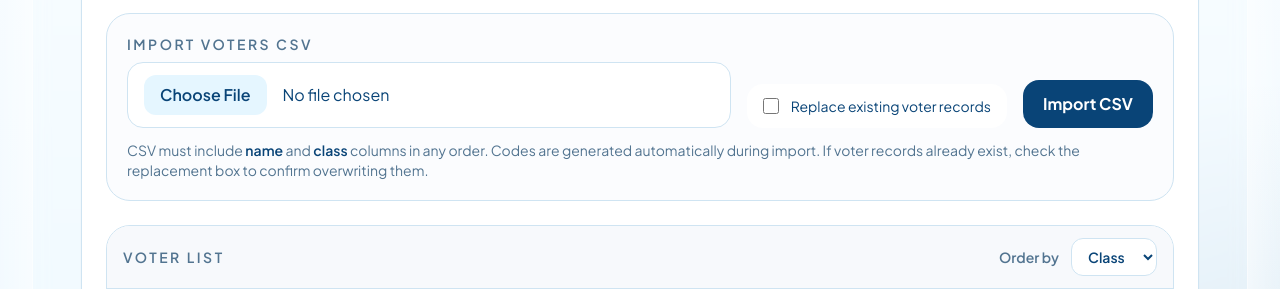
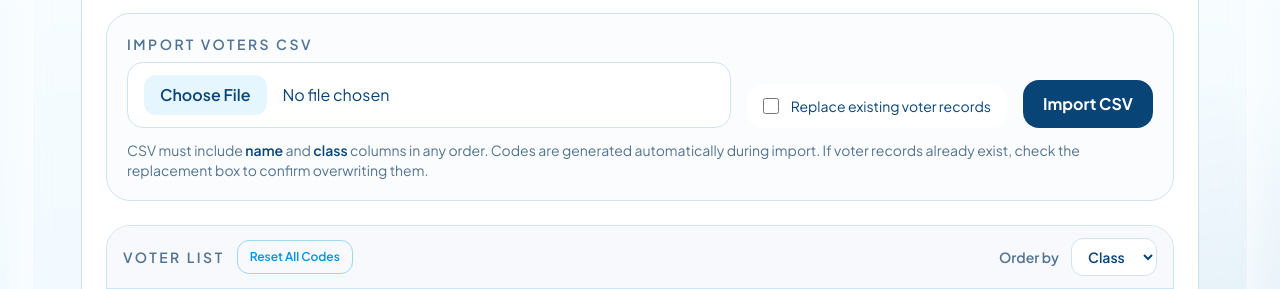
Before and after one commit to eigen-spaced/voting-booth, a FastAPI app: template app/templates/admin_dashboard.html in a window 1280 px wide. Shown: the part 609-898 px from the top of the page. Run offline with FastAPI, Linux system fonts and the light colour scheme; the template is opened without the code that fills it, so the values that code supplies are empty; some libraries are stand-ins or nearby versions.

Commit message:
feat: add reset code button for all voters

```diff
--- a/app/main.py
+++ b/app/main.py
@@ -35,6 +35,7 @@ from app.crud import (
     import_voters,
     parse_voter_csv,
     record_vote,
+    reset_all_voter_codes,
     reset_voter_code,
 )
 from app.database import Base, engine, ensure_schema, get_db
@@ -67,7 +68,7 @@ def format_dubai_time(value: datetime | None) -> str:
         return "Not recorded"
     dubai_tz = timezone(timedelta(hours=4))
     normalized = value.replace(tzinfo=timezone.utc) if value.tzinfo is None else value.astimezone(timezone.utc)
-    return normalized.astimezone(dubai_tz).strftime("%H:%M %d/%m/%Y")
+    return normalized.astimezone(dubai_tz).strftime("%I:%M %p %d-%m-%Y")
 
 
 def touch_admin_activity(request: Request) -> None:
@@ -505,6 +506,21 @@ def remove_admin_voter(
     return RedirectResponse("/admin", status_code=status.HTTP_303_SEE_OTHER)
 
 
+@app.post("/admin/voters/reset-all-codes")
+def admin_reset_all_voter_codes(
+    request: Request,
+    csrf_token: str = Form(...),
+    db: Session = Depends(get_db),
+):
+    validate_admin_request(request, csrf_token)
+    try:
+        count = reset_all_voter_codes(db, VOTER_CODE_DIGITS)
+        set_admin_notice(request, f"All codes reset. {count} voter(s) updated.")
+    except AdminActionError as exc:
+        set_admin_notice(request, str(exc), "error")
+    return RedirectResponse("/admin", status_code=status.HTTP_303_SEE_OTHER)
+
+
 @app.post("/admin/voters/{voter_id}/reset-code")
 def admin_reset_voter_code(
     voter_id: int,
--- a/app/templates/admin_dashboard.html
+++ b/app/templates/admin_dashboard.html
@@ -90,7 +90,13 @@
 
             <div class="mt-6 overflow-hidden rounded-[24px] border border-line">
                 <div class="flex items-center justify-between border-b border-line bg-[#f7f9fc] px-4 py-3">
-                    <p class="text-sm font-semibold uppercase tracking-[0.18em] text-muted">Voter List</p>
+                    <div class="flex items-center gap-3">
+                        <p class="text-sm font-semibold uppercase tracking-[0.18em] text-muted">Voter List</p>
+                        <form method="post" action="/admin/voters/reset-all-codes" onsubmit="return confirm('Reset codes for ALL voters? This cannot be undone.')">
+                            <input type="hidden" name="csrf_token" value="{{ csrf_token }}">
+                            <button class="rounded-xl border border-[#9dd7f4] px-3 py-2 text-xs font-semibold text-brand hover:bg-brandSoft" type="submit">Reset All Codes</button>
+                        </form>
+                    </div>
                     <form method="get" action="/admin" class="flex items-center gap-3">
                         <label class="text-sm font-semibold text-muted" for="sort">Order by</label>
                         <select class="rounded-xl border border-line bg-white px-3 py-2 text-sm font-semibold text-ink outline-none focus:border-brand focus:ring-4 focus:ring-brand/10" id="sort" name="sort" onchange="this.form.submit()">
--- a/app/templates/ballot.html
+++ b/app/templates/ballot.html
@@ -4,7 +4,7 @@
     <div class="flex flex-col gap-4 md:flex-row md:items-end md:justify-between">
         <div>
             <p class="text-sm font-semibold uppercase tracking-[0.3em] text-brand">Ballot</p>
-            <h1 class="mt-3 font-display text-4xl leading-tight text-ink md:text-5xl">Choose your Head Boy and Head Girl</h1>
+            <h1 class="mt-3 font-display text-4xl leading-tight text-ink md:text-5xl">Vote your Head Boy and Head Girl</h1>
             <p class="mt-3 text-lg text-muted">Logged in as <span class="font-semibold text-ink">{{ voter_name }}</span>.</p>
         </div>
         <a class="rounded-2xl border border-line bg-white px-5 py-3 text-center text-base font-semibold text-ink transition hover:bg-slate-50" href="/logout">Cancel</a>
```
Also changed, not shown: app/crud.py (+12 -0 lines).
